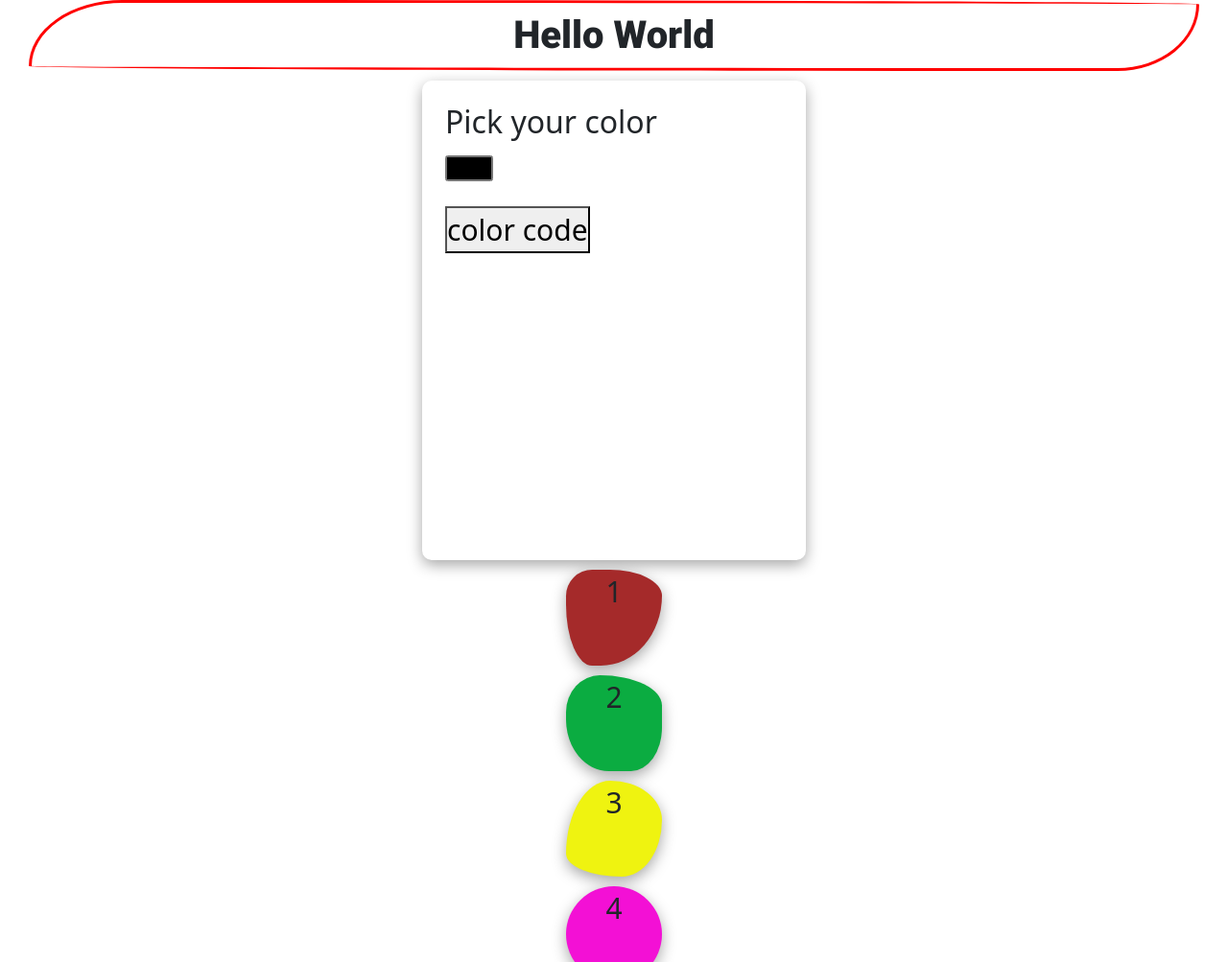
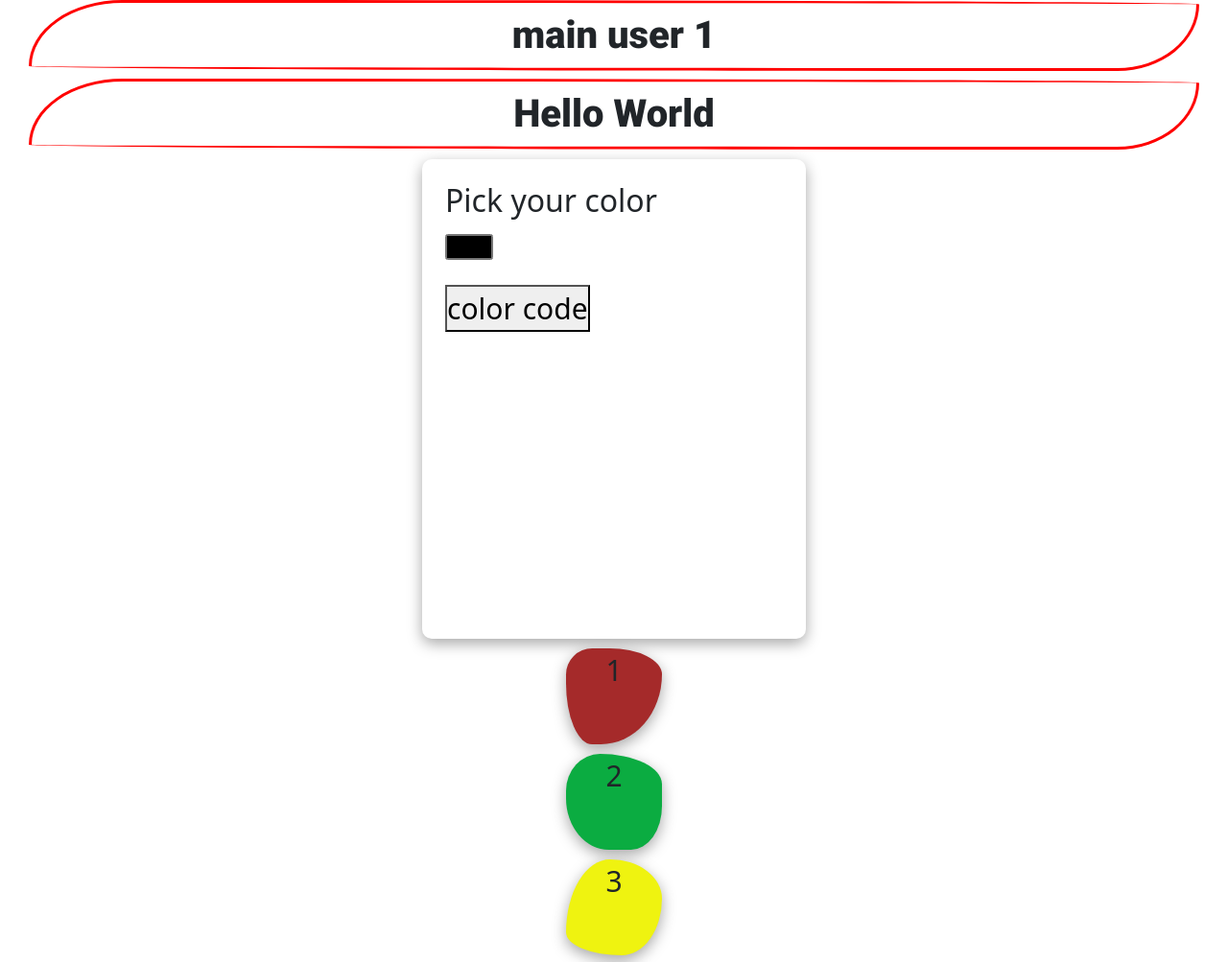
Before and after one commit to imarifluqman/SMIT-Batch8, a plain HTML site: page index.html in a window 1280 px wide. Shown: the top 1003 px of the page at 96% size. Drawn offline with nearby package versions, Linux system fonts and the light colour scheme.

Commit message:
user 1 changes added

```diff
--- a/app.js
+++ b/app.js
@@ -8,6 +8,6 @@ let r = Math.floor(Math.random() * 100);
 let b = Math.floor(Math.random() * 100);
 let g = Math.floor(Math.random() * 100);
 
-document.body.style.background= rba(r,g,b);
+document.body.style.background= rbg(r,b,g);
 
 console.log(r, b, g);
--- a/index.html
+++ b/index.html
@@ -15,6 +15,7 @@
 </head>
 
 <body>
+    <h1>main user 1</h1>
     <h1>Hello World</h1>
     <div class=" p-4">
         <h2>Pick your color</h2>
@@ -27,6 +28,9 @@
     <div class="div2">2</div>
     <div class="div3">3</div>
     <div class="div4">4</div>
+
+
+
 
     <p class="img">Lorem ipsum dolor sit amet consectetur adipisicing elit. Quam, nemo ratione? Ipsa eligendi, veritatis
         dolores
```
